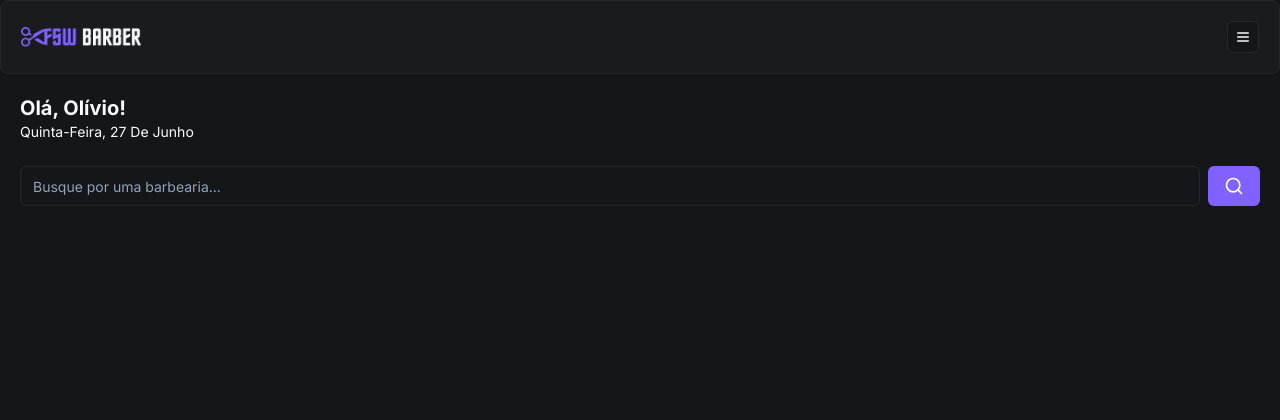
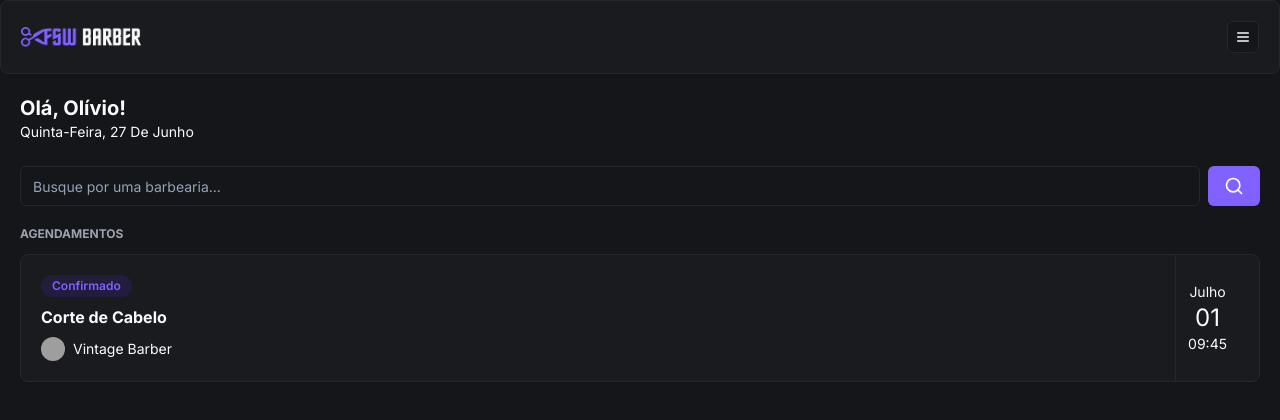
Before and after one commit to OlivioNeto/FSW-BARBER, a Next.js app in the folder barbershop/: page / in a window 1280 px wide. Shown: the top 420 px of the page. Built offline with nearby package versions, Linux system fonts and the light colour scheme; grey boxes are pictures that could not be loaded.

Commit message:
feat: Adicionando o componente inicial para reservas

```diff
--- a/barbershop/app/(home)/page.tsx
+++ b/barbershop/app/(home)/page.tsx
@@ -2,6 +2,7 @@
 import Header from "../_components/header";
 import { ptBR } from "date-fns/locale";
 import Search from "./_components/search";
+import BookingItem from "../_components/booking-item";
 
 export default function Home() {
   return (
@@ -20,6 +21,13 @@
         <div className="px-5 mt-6">
           <Search/>
         </div>
+
+        <div className="px-5 mt-5">
+          <h2 className="text-xs mb-3 uppercase text-gray-400 font-bold">
+            Agendamentos
+          </h2>
+            <BookingItem/>
+        </div>
     </div>
   );
 }
--- /dev/null
+++ b/barbershop/app/_components/booking-item.tsx
@@ -0,0 +1,41 @@
+import React from 'react'
+import { Card, CardContent } from './ui/card'
+import { Badge } from './ui/badge'
+import { Avatar, AvatarFallback, AvatarImage } from './ui/avatar'
+
+
+const BookingItem = () => {
+  return (
+    <Card>
+        <CardContent className="p-5 flex justify-between py-0">
+            <div className="flex flex-col gap-2 py-5">
+                <Badge className="bg-[#221C3D] text-primary hover:bg-[#221C3D] w-fit">
+                    Confirmado
+                </Badge>
+
+                <h2 className='font-bold'>
+                  Corte de Cabelo
+                </h2>
+
+                <div className="flex items-center gap-2">
+                    <Avatar className="h-6 w-6">
+                        <AvatarImage src="https://utfs.io/f/0ddfbd26-a424-43a0-aaf3-c3f1dc6be6d1-1kgxo7.png"/>
+
+                        <AvatarFallback>A</AvatarFallback>
+                    </Avatar>
+
+                    <h3 className="text-sm">Vintage Barber</h3>
+                </div>
+            </div>
+
+            <div className="flex flex-col items-center justify-center px-3 border-l border-solid border-secondary">
+                <p className="text-sm">Julho</p>
+                <p className="text-2xl">01</p>
+                <p className="text-sm">09:45</p>
+            </div>
+        </CardContent>
+    </Card>
+  )
+}
+
+export default BookingItem
--- /dev/null
+++ b/barbershop/app/_components/ui/avatar.tsx
@@ -0,0 +1,50 @@
+"use client"
+
+import * as React from "react"
+import * as AvatarPrimitive from "@radix-ui/react-avatar"
+
+import { cn } from "@/app/_lib/utils"
+
+const Avatar = React.forwardRef<
+  React.ElementRef<typeof AvatarPrimitive.Root>,
+  React.ComponentPropsWithoutRef<typeof AvatarPrimitive.Root>
+>(({ className, ...props }, ref) => (
+  <AvatarPrimitive.Root
+    ref={ref}
+    className={cn(
+      "relative flex h-10 w-10 shrink-0 overflow-hidden rounded-full",
+      className
+    )}
+    {...props}
+  />
+))
+Avatar.displayName = AvatarPrimitive.Root.displayName
+
+const AvatarImage = React.forwardRef<
+  React.ElementRef<typeof AvatarPrimitive.Image>,
+  React.ComponentPropsWithoutRef<typeof AvatarPrimitive.Image>
+>(({ className, ...props }, ref) => (
+  <AvatarPrimitive.Image
+    ref={ref}
+    className={cn("aspect-square h-full w-full", className)}
+    {...props}
+  />
+))
+AvatarImage.displayName = AvatarPrimitive.Image.displayName
+
+const AvatarFallback = React.forwardRef<
+  React.ElementRef<typeof AvatarPrimitive.Fallback>,
+  React.ComponentPropsWithoutRef<typeof AvatarPrimitive.Fallback>
+>(({ className, ...props }, ref) => (
+  <AvatarPrimitive.Fallback
+    ref={ref}
+    className={cn(
+      "flex h-full w-full items-center justify-center rounded-full bg-muted",
+      className
+    )}
+    {...props}
+  />
+))
+AvatarFallback.displayName = AvatarPrimitive.Fallback.displayName
+
+export { Avatar, AvatarImage, AvatarFallback }
--- /dev/null
+++ b/barbershop/app/_components/ui/badge.tsx
@@ -0,0 +1,36 @@
+import * as React from "react"
+import { cva, type VariantProps } from "class-variance-authority"
+
+import { cn } from "@/app/_lib/utils"
+
+const badgeVariants = cva(
+  "inline-flex items-center rounded-full border px-2.5 py-0.5 text-xs font-semibold transition-colors focus:outline-none focus:ring-2 focus:ring-ring focus:ring-offset-2",
+  {
+    variants: {
+      variant: {
+        default:
+          "border-transparent bg-primary text-primary-foreground hover:bg-primary/80",
+        secondary:
+          "border-transparent bg-secondary text-secondary-foreground hover:bg-secondary/80",
+        destructive:
+          "border-transparent bg-destructive text-destructive-foreground hover:bg-destructive/80",
+        outline: "text-foreground",
+      },
+    },
+    defaultVariants: {
+      variant: "default",
+    },
+  }
+)
+
+export interface BadgeProps
+  extends React.HTMLAttributes<HTMLDivElement>,
+    VariantProps<typeof badgeVariants> {}
+
+function Badge({ className, variant, ...props }: BadgeProps) {
+  return (
+    <div className={cn(badgeVariants({ variant }), className)} {...props} />
+  )
+}
+
+export { Badge, badgeVariants }
--- a/barbershop/next.config.mjs
+++ b/barbershop/next.config.mjs
@@ -1,4 +1,10 @@
 /** @type {import('next').NextConfig} */
-const nextConfig = {};
+const nextConfig = {
+    // images:{
+    //     remotePatterns:{
+
+    //     }
+    // }
+};
 
 export default nextConfig;
--- a/barbershop/package.json
+++ b/barbershop/package.json
@@ -13,6 +13,7 @@
   },
   "dependencies": {
     "@prisma/client": "^5.16.0",
+    "@radix-ui/react-avatar": "^1.1.0",
     "@radix-ui/react-slot": "^1.1.0",
     "class-variance-authority": "^0.7.0",
     "clsx": "^2.1.1",
```
Also changed, not shown: 1 other file (tests, documents, lock files or other folders).
